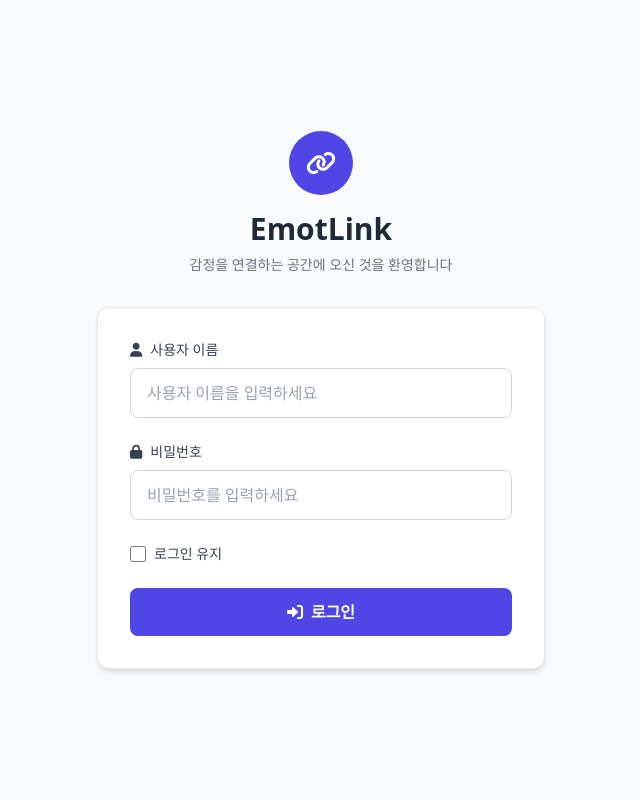
After one commit to relink-79/EmotLink, a FastAPI app: page /login in a window 1280 px wide. The commit adds this page. Shown: the whole page, without its empty margins (319-959 px from the left). Run offline with FastAPI, Linux system fonts and the light colour scheme; some libraries are stand-ins or nearby versions.

Commit message:
[황지환] 로그인 화면 구성

```diff
--- a/requirements.txt
+++ b/requirements.txt
@@ -2,6 +2,7 @@ fastapi
 uvicorn
 jinja2
 python-multipart
+itsdangerous
 passlib[bcrypt]
 python-jose[cryptography]
 pywebview
--- /dev/null
+++ b/templates/login.html
@@ -0,0 +1,72 @@
+<!DOCTYPE html>
+<html lang="ko">
+<head>
+    <meta charset="UTF-8">
+    <meta name="viewport" content="width=device-width, initial-scale=1.0">
+    <title>로그인 - EmotLink</title>
+    <script src="https://cdn.tailwindcss.com"></script>
+    <link href="https://cdnjs.cloudflare.com/ajax/libs/font-awesome/6.0.0/css/all.min.css" rel="stylesheet">
+</head>
+<body class="bg-gray-50 text-gray-800 antialiased">
+    <div class="min-h-screen flex items-center justify-center py-12 px-4 sm:px-6 lg:px-8">
+        <div class="max-w-md w-full space-y-8">
+            <!-- Logo and Title -->
+            <div class="text-center">
+                <div class="w-16 h-16 bg-indigo-600 rounded-full flex items-center justify-center mx-auto mb-4">
+                    <i class="fas fa-link text-white text-2xl"></i>
+                </div>
+                <h2 class="text-3xl font-bold text-gray-800">EmotLink</h2>
+                <p class="mt-2 text-sm text-gray-500">감정을 연결하는 공간에 오신 것을 환영합니다</p>
+            </div>
+
+            <!-- Login Form -->
+            <div class="bg-white p-8 rounded-xl shadow-md border border-gray-200">
+                {% if error %}
+                <div class="mb-4 bg-red-50 border border-red-200 text-red-700 px-4 py-3 rounded-lg">
+                    <div class="flex items-center">
+                        <i class="fas fa-exclamation-circle mr-2"></i>
+                        {{ error }}
+                    </div>
+                </div>
+                {% endif %}
+
+                <form action="/login" method="post" class="space-y-6">
+                    <div>
+                        <label for="username" class="block text-sm font-medium text-gray-700 mb-2">
+                            <i class="fas fa-user mr-2"></i>사용자 이름
+                        </label>
+                        <input type="text" id="username" name="username" required
+                               class="w-full px-4 py-3 border border-gray-300 rounded-lg focus:ring-2 focus:ring-indigo-500 focus:border-indigo-500 transition-colors"
+                               placeholder="사용자 이름을 입력하세요">
+                    </div>
+
+                    <div>
+                        <label for="password" class="block text-sm font-medium text-gray-700 mb-2">
+                            <i class="fas fa-lock mr-2"></i>비밀번호
+                        </label>
+                        <input type="password" id="password" name="password" required
+                               class="w-full px-4 py-3 border border-gray-300 rounded-lg focus:ring-2 focus:ring-indigo-500 focus:border-indigo-500 transition-colors"
+                               placeholder="비밀번호를 입력하세요">
+                    </div>
+
+                    <div class="space-y-3">
+                        <div class="flex items-center">
+                            <input type="checkbox" id="remember" name="remember" value="true"
+                                   class="h-4 w-4 text-indigo-600 focus:ring-indigo-500 border-gray-300 rounded">
+                            <label for="remember" class="ml-2 block text-sm text-gray-700">
+                                로그인 유지
+                            </label>
+                        </div>
+                    </div>
+
+                    <button type="submit"
+                            class="w-full flex items-center justify-center px-6 py-3 bg-indigo-600 text-white font-semibold rounded-lg hover:bg-indigo-700 transition-colors">
+                        <i class="fas fa-sign-in-alt mr-2"></i>
+                        로그인
+                    </button>
+                </form>
+            </div>
+        </div>
+    </div>
+</body>
+</html>
--- a/webserver/main.py
+++ b/webserver/main.py
@@ -2,6 +2,7 @@ from fastapi import FastAPI, Request, Form, Depends, HTTPException
 from fastapi.responses import HTMLResponse, RedirectResponse
 from fastapi.staticfiles import StaticFiles
 from fastapi.templating import Jinja2Templates
+from starlette.middleware.sessions import SessionMiddleware
 from datetime import datetime
 import json
 import os
@@ -9,6 +10,9 @@ from typing import Optional
 from enum import Enum
 
 app = FastAPI()
+
+# 세션 미들웨어 추가
+app.add_middleware(SessionMiddleware, secret_key="your-secret-key-change-in-production")
 
 # Mount static files
 app.mount("/static", StaticFiles(directory="static"), name="static")
@@ -80,23 +84,58 @@ def get_emotion_stats():
         "total_score": total_score
     }
 
-def get_current_user_role() -> UserRole:
-    """현재 사용자의 역할 반환 (임시로 customer 반환, 나중에 세션/JWT 기반으로 변경)"""
-    # TODO: 실제 사용자 인증 시스템 구현 후 수정
-    return UserRole.CUSTOMER
+def get_current_user_role(request: Request) -> Optional[str]:
+    """현재 사용자의 역할 반환 (세션 기반)"""
+    user = request.session.get("user")
+    if user and "role" in user:
+        return user["role"]
+    return None
+
+# ==================== 로그인/로그아웃 라우트 ====================
+
+@app.get("/login", response_class=HTMLResponse)
+async def login_page(request: Request):
+    """로그인 페이지를 표시합니다."""
+    return templates.TemplateResponse("login.html", {"request": request})
+
+@app.post("/login")
+async def login(request: Request, username: str = Form(...), password: str = Form(...), remember: Optional[bool] = Form(None), dev_mode: Optional[bool] = Form(None)):
+    """사용자 로그인을 처리합니다."""
+    # 개발자 모드가 체크되어 있으면 바로 관리자로 로그인
+    if dev_mode:
+        user = {"username": "developer", "role": UserRole.ADMIN.value}
+        request.session["user"] = user
+        if remember:
+            request.session.permanent = True
+        return RedirectResponse(url="/", status_code=303)
+
+    # 일반 로그인 (test/test)
+    if username == "test" and password == "test":
+        user = {"username": "test", "role": UserRole.CUSTOMER.value}
+        request.session["user"] = user
+        if remember:
+            request.session.permanent = True
+        return RedirectResponse(url="/", status_code=303)
+
+    # 로그인 실패
+    return templates.TemplateResponse("login.html", {"request": request, "error": "잘못된 사용자 이름 또는 비밀번호입니다."})
+
+@app.get("/logout")
+async def logout(request: Request):
+    """사용자 세션을 지워 로그아웃합니다."""
+    request.session.clear()
+    return RedirectResponse(url="/login")
 
 # ==================== 페이지 라우트들 ====================
 
 @app.get("/", response_class=HTMLResponse)
 async def home(request: Request):
     """홈 페이지 - 대시보드 형태"""
-    today = datetime.now().strftime("%Y년 %m월 %d일")
     stats = get_emotion_stats()
-    current_role = get_current_user_role()
+    current_role = get_current_user_role(request)
 
     return templates.TemplateResponse("home.html", {
         "request": request,
-        "today": today,
         "stats": stats,
         "current_role": current_role
     })
@@ -104,26 +143,22 @@ async def home(request: Request):
 @app.get("/write", response_class=HTMLResponse)
 async def write_diary_page(request: Request):
     """일기 작성 페이지"""
-    today = datetime.now().strftime("%Y년 %m월 %d일")
-    current_role = get_current_user_role()
+    current_role = get_current_user_role(request)
 
     return templates.TemplateResponse("write.html", {
         "request": request,
-        "today": today,
         "current_role": current_role
     })
 
 @app.get("/view", response_class=HTMLResponse)
 async def view_diary_page(request: Request):
     """일기 보기 페이지 (게시판)"""
-    today = datetime.now().strftime("%Y년 %m월 %d일")
     all_entries = load_diary_entries()
     all_entries.reverse()  # 최신순
-    current_role = get_current_user_role()
+    current_role = get_current_user_role(request)
 
     return templates.TemplateResponse("view.html", {
         "request": request,
-        "today": today,
         "all_entries": all_entries,
         "total_entries": len(all_entries),
         "current_role": current_role
@@ -132,13 +167,11 @@ async def view_diary_page(request: Request):
 @app.get("/stats", response_class=HTMLResponse)
 async def emotion_stats_page(request: Request):
     """감정 통계/스코어 페이지"""
-    today = datetime.now().strftime("%Y년 %m월 %d일")
     stats = get_emotion_stats()
-    current_role = get_current_user_role()
+    current_role = get_current_user_role(request)
 
     return templates.TemplateResponse("stats.html", {
         "request": request,
-        "today": today,
         "stats": stats,
         "current_role": current_role
     })
@@ -147,31 +180,27 @@ async def emotion_stats_page(request: Request):
 @app.get("/settings", response_class=HTMLResponse)
 async def settings_page(request: Request):
     """설정 페이지 (고객용/관리자용 구분)"""
-    today = datetime.now().strftime("%Y년 %m월 %d일")
-    current_role = get_current_user_role()
+    current_role = get_current_user_role(request)
 
     return templates.TemplateResponse("settings.html", {
         "request": request,
-        "today": today,
         "current_role": current_role
     })
 
 @app.get("/admin", response_class=HTMLResponse)
 async def admin_page(request: Request):
     """관리자 전용 페이지"""
-    current_role = get_current_user_role()
+    current_role = get_current_user_role(request)
 
     # 관리자가 아니면 접근 거부
-    if current_role != UserRole.ADMIN:
+    if current_role != UserRole.ADMIN.value:
         raise HTTPException(status_code=403, detail="관리자만 접근 가능합니다.")
 
-    today = datetime.now().strftime("%Y년 %m월 %d일")
     all_entries = load_diary_entries()
     stats = get_emotion_stats()
 
     return templates.TemplateResponse("admin.html", {
         "request": request,
-        "today": today,
         "all_entries": all_entries,
         "stats": stats,
         "current_role": current_role
```
Also changed, not shown: templates/base.html (+14 -2 lines).
